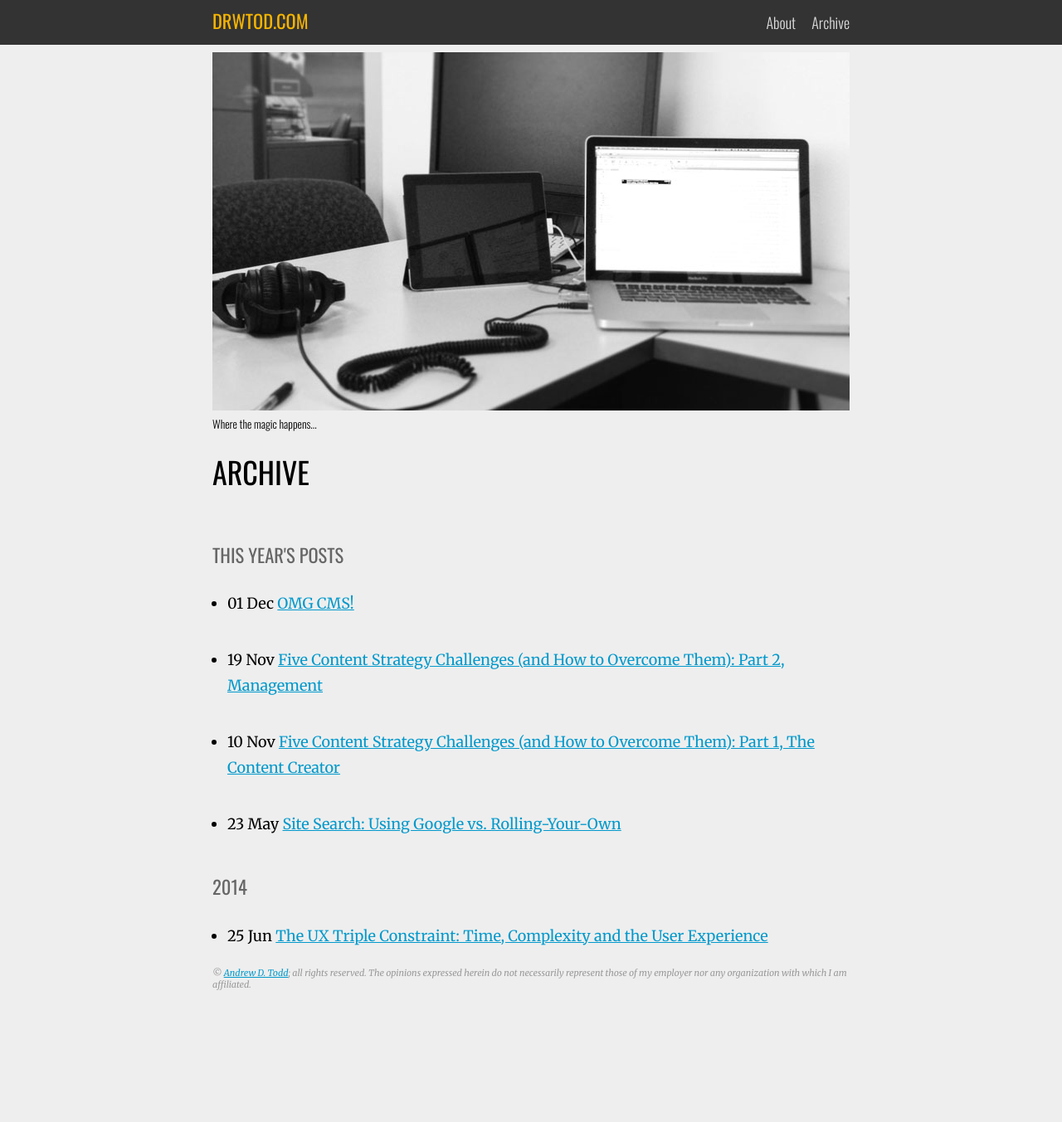
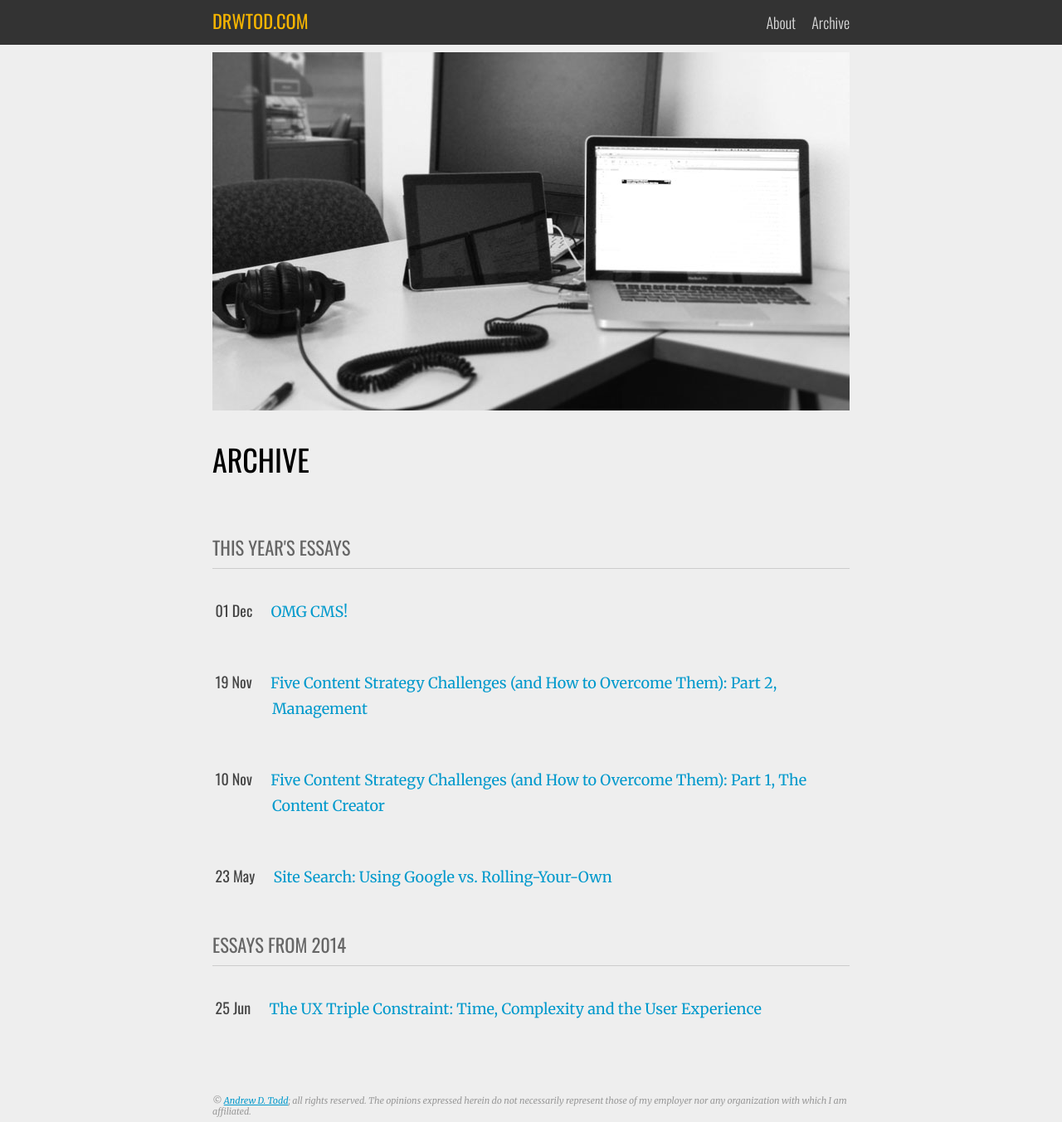
Before and after one commit to drewtodd/drewtodd.github.io, a Jekyll site: the page built from archive.html, in a window 1280 px wide. Shown: the whole page at 83% size. Built offline with Jekyll 4.4.1, drawn with Linux system fonts in a browser that asks for light colours; before the commit the page ends 1200 px from its top, so only the background shows below that.

Commit message:
Styling up the archive page

```diff
--- a/archive.html
+++ b/archive.html
@@ -6,13 +6,10 @@ layout: default
 
   <p class="feature-image">
       <img src="/img/desktop.jpg" alt="My workspace: Where the magic happens..." />
-
-      <em>Where the magic happens...</em>
-
   </p>
 
   <h1>Archive</h1>
-  <h3>This year's posts</h3>
+  <h3>This year's essays</h3>
   {%for post in site.posts %}
     {% unless post.next %}
       <ul class="this">
@@ -21,11 +18,11 @@ layout: default
       {% capture nyear %}{{ post.next.date | date: '%Y' }}{% endcapture %}
       {% if year != nyear %}
         </ul>
-        <h3>{{ post.date | date: '%Y' }}</h3>
+        <h3>Essays from {{ post.date | date: '%Y' }}</h3>
         <ul class="past">
       {% endif %}
     {% endunless %}
-      <li><time>{{ post.date | date:"%d %b" }}</time> <a href="{{ post.url }}">{{ post.title }}</a></li>
+      <li><span class="archive-post-date"><time>{{ post.date | date:"%d %b" }}</time></span> <a href="{{ post.url }}">{{ post.title }}</a></li>
   {% endfor %}
   </ul>
 </section>
--- a/style.css
+++ b/style.css
@@ -213,6 +213,8 @@ section.more-posts {
     text-decoration: underline;
 }
 
+/*post stuff*/
+
 .social {
     margin-top: 2em;
 }
@@ -246,6 +248,46 @@ div.post-nav a {
 
 div.post-nav a:hover {
     text-decoration: underline;
+}
+
+/*archive stuff*/
+
+#archive p.feature-image {
+    clear: both;
+}
+
+#archive h3 {
+    border-bottom: 1px solid #ccc;
+    margin: .25em 0 .25em 0;
+}
+
+#archive a {
+    text-decoration: none;
+}
+
+#archive a:hover {
+    text-decoration: underline;
+}
+
+ul.past li, ul.this li {
+    list-style-type: none;
+    padding-left: 4em;
+    text-indent: -3.8em;
+    margin-top: 1em;
+
+}
+
+ul.past, ul.this {
+    padding-left: 0;
+}
+
+ul.past .archive-post-date, ul.this .archive-post-date {
+    font-family: "Oswald", Helvetica, sans-serif;
+    font-weight: 400;
+    font-size: 1em;
+    line-height: 1.5em;
+    color: #444;
+    padding-right: 1em;
 }
 
 footer {
@@ -394,7 +436,12 @@ footer {
         float: right;
     }
 
+    #archive h1 {
+        margin-top: 12.5em;
+    }
+
     footer {
+        margin-top: 6em;
         clear: both;
     }
 }
```
Also changed, not shown: 2 other files.
